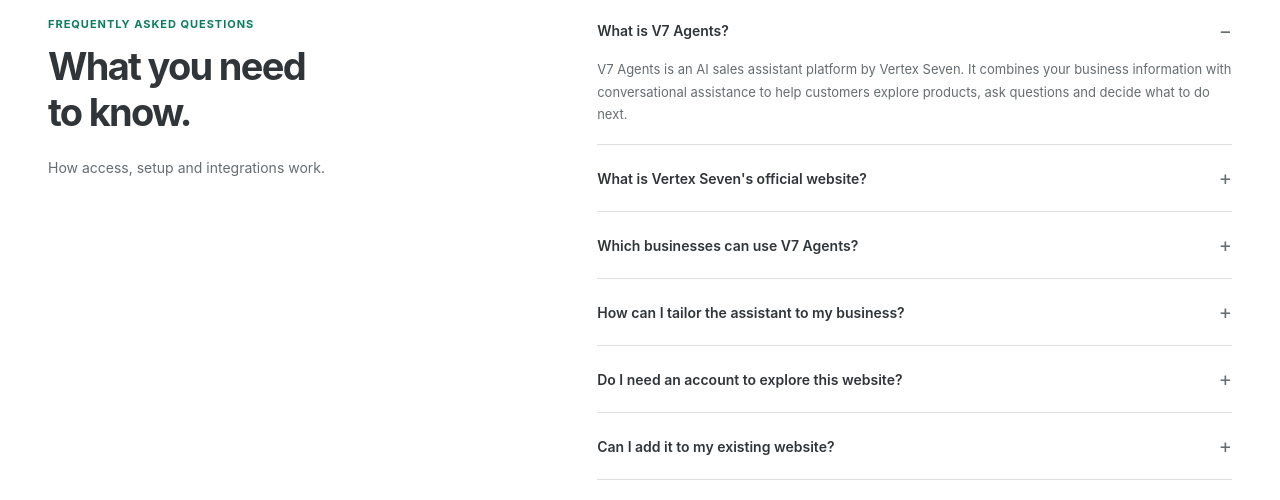
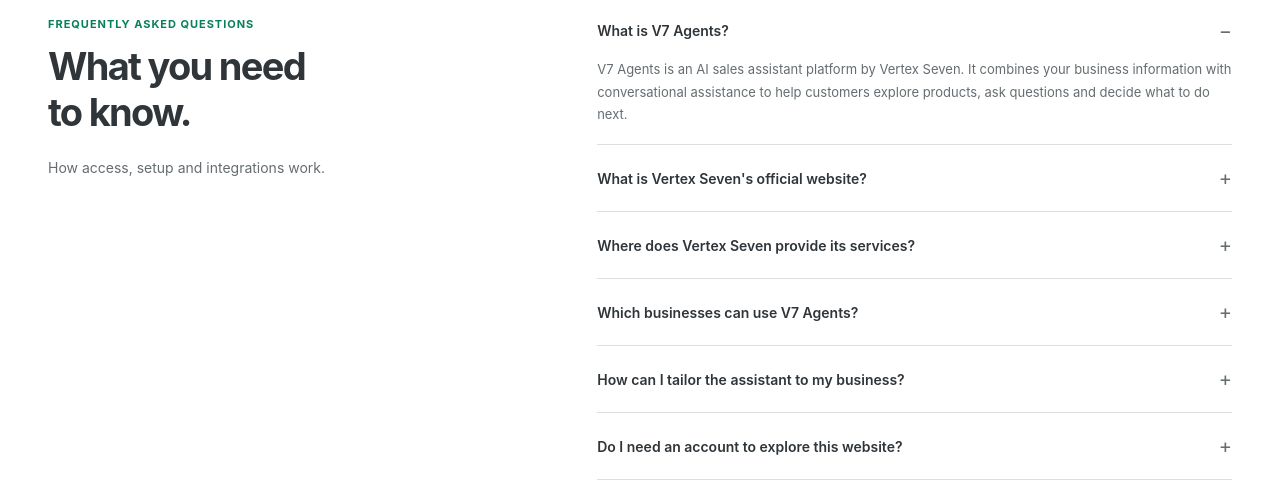
Before and after one commit to jman2424/v7, a Python web app: template dashboard/templates/home.html in a window 1280 px wide. Shown: the part 4786-5286 px from the top of the page. Run offline with Jinja, Linux system fonts and the light colour scheme; the template is opened without the code that fills it, so the values that code supplies are empty.

Commit message:
Clarify online-only Vertex Seven service coverage

```diff
--- a/dashboard/templates/home.html
+++ b/dashboard/templates/home.html
@@ -118,6 +118,7 @@
     <section class="section wrap faq-layout" id="questions"><div><p class="eyebrow">FREQUENTLY ASKED QUESTIONS</p><h2>What you need<br>to know.</h2><p>How access, setup and integrations work.</p></div><div class="faq-list">
       <details open><summary>What is V7 Agents?</summary><p>V7 Agents is an AI sales assistant platform by Vertex Seven. It combines your business information with conversational assistance to help customers explore products, ask questions and decide what to do next.</p></details>
       <details><summary>What is Vertex Seven's official website?</summary><p>Vertex Seven provides V7 Agents, a configurable AI sales assistant platform for business websites. Our official website is <a href="{{ site_origin }}/">vertex-seven.com</a>. V7 Agents is the product; Vertex Seven is the brand behind it.</p></details>
+      <details><summary>Where does Vertex Seven provide its services?</summary><p>Vertex Seven operates online and serves businesses across the United Kingdom. V7 Agents is managed through a business workspace and embedded on your website. We do not have a customer-facing premises or offer in-person customer appointments.</p></details>
       <details><summary>Which businesses can use V7 Agents?</summary><p>Retailers, online stores, service businesses and businesses with several branches can configure their own agent. Add your catalog or services, FAQs, policies, opening hours and contact paths, then tailor the tone and next steps to your business. Booking, payments and other actions need the relevant integration; describing a service does not automatically connect it.</p></details>
       <details><summary>How can I tailor the assistant to my business?</summary><p>Use your workspace to manage business knowledge, your agent playbook, response tone, customer goals and widget branding. Test typical customer questions before publishing and refine unclear answers. Your team remains responsible for accurate information and customer follow-up.</p></details>
       <details><summary>Do I need an account to explore this website?</summary><p>No. This homepage and its illustrative examples are public. An account is required to manage a business workspace. New account creation needs a verified email sender; your platform operator can provide access while that setup is pending.</p></details>
```
